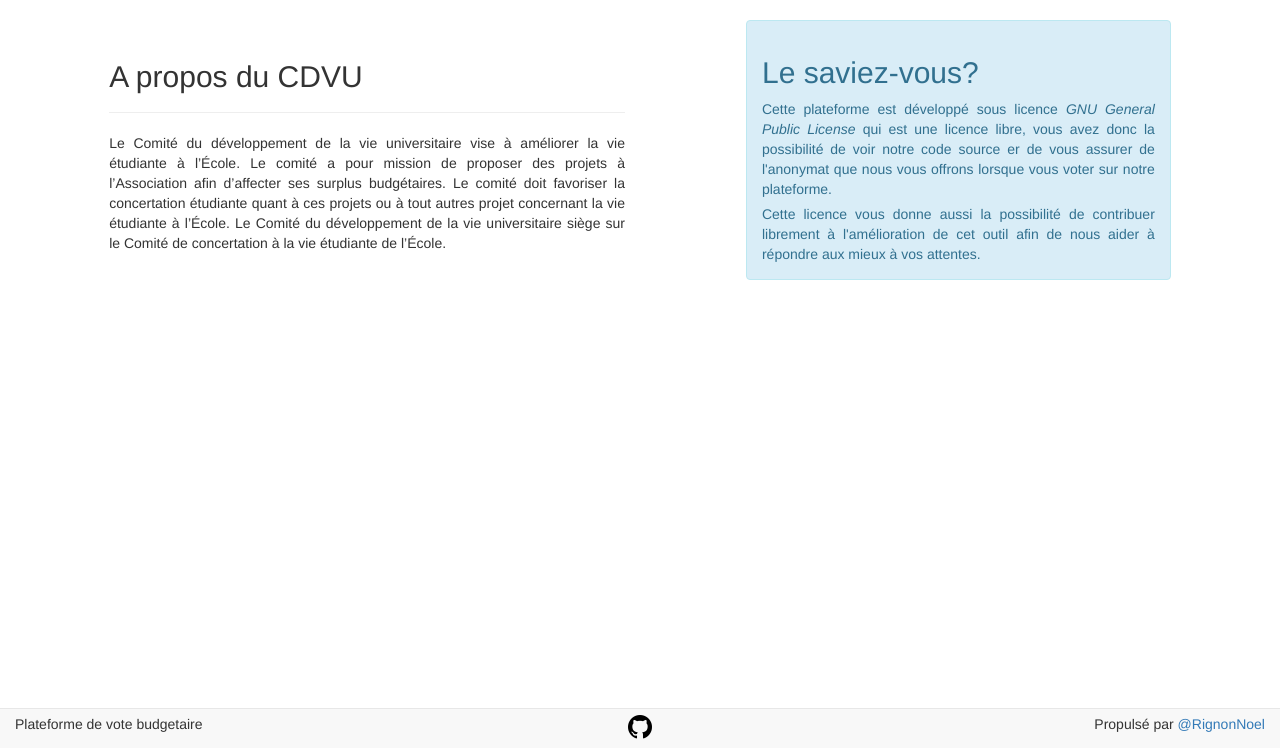
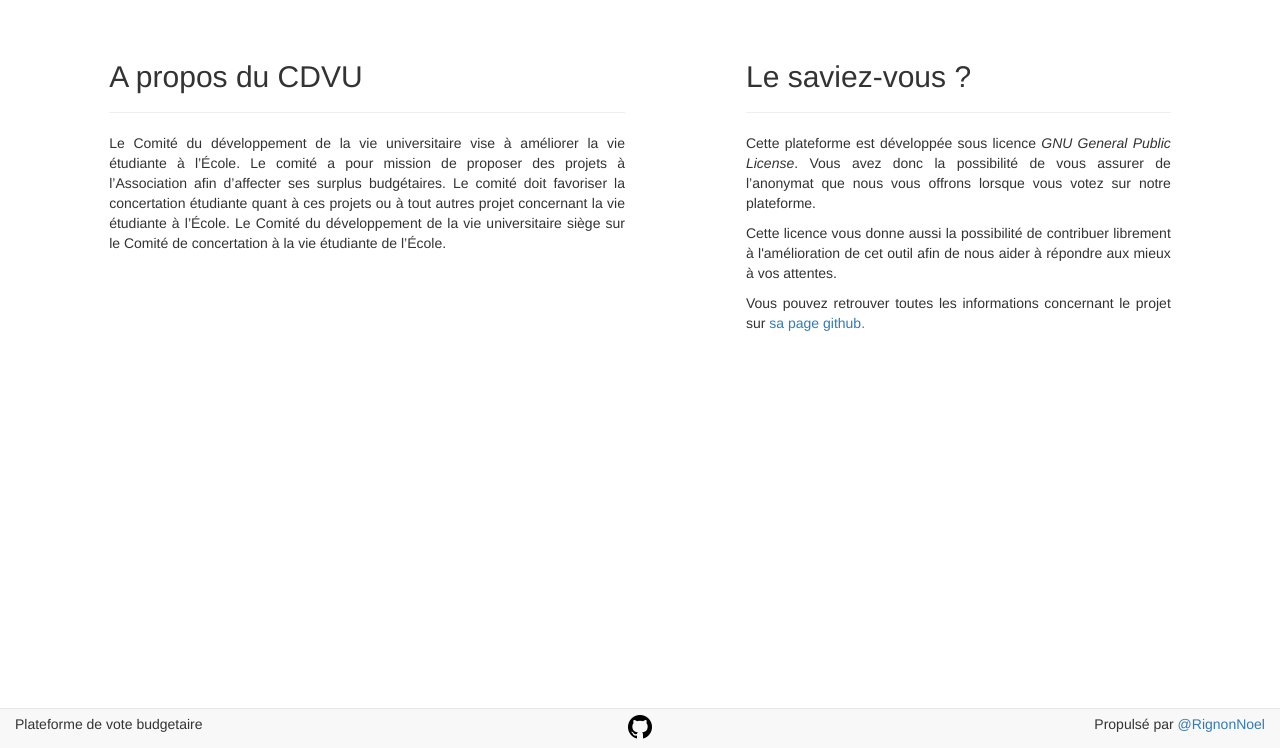
Before and after one commit to CDVU/plateforme-de-vote-budgetaire, a Django app: page / in a window 1280 px wide. Shown: the part 52-800 px from the top of the page. Run offline with Django 3.2, Linux system fonts and the light colour scheme; the visitor is signed in with stand-in values (Sample User, id 1); some libraries are stand-ins or nearby versions.

Commit message:
some fix of design

```diff
--- a/plateforme_budgetaire/pages/templates/registration/login.html
+++ b/plateforme_budgetaire/pages/templates/registration/login.html
@@ -32,13 +32,21 @@
                 <button type="submit" class="btn btn-default">Connexion</button> ou <a href="{% url 'pages:register'%}">s'inscrire</a>
             </form>
             {% else %}
-            <div class="alert alert-info text-justify">
-                <h2>Le saviez-vous?</h2>
+            <div class="page-header">
+                <h2>Le saviez-vous ?</h2>
+            </div>
+            <div class="text-justify">
                 <p>
-                    Cette plateforme est développé sous licence <em>GNU General Public License</em> qui est une licence libre, vous avez donc la possibilité de voir notre code source er de vous assurer de l'anonymat que nous vous offrons lorsque vous voter sur notre plateforme.
+                    Cette plateforme est développée sous licence <em>GNU General Public License</em>. Vous avez donc la possibilité de vous assurer de l’anonymat que nous vous offrons lorsque vous votez sur notre plateforme.
                 </p>
                 <p>
                     Cette licence vous donne aussi la possibilité de contribuer librement à l'amélioration de cet outil afin de nous aider à répondre aux mieux à vos attentes.
+                </p>
+                <p>
+                    Vous pouvez retrouver toutes les informations concernant le projet sur
+                    <a href="https://github.com/CDVU/plateforme-de-vote-budgetaire">
+                        sa page github.
+                    </a>
                 </p>
             </div>
             {% endif %}
--- a/plateforme_budgetaire/plateforme_budgetaire/static/css/style.css
+++ b/plateforme_budgetaire/plateforme_budgetaire/static/css/style.css
@@ -40,7 +40,7 @@ body {
 }
 
 #content {
-	padding-bottom: 50px;
+	padding-bottom: 150px;
 }
 
 footer {
--- a/plateforme_budgetaire/vote/templates/vote/home.html
+++ b/plateforme_budgetaire/vote/templates/vote/home.html
@@ -30,9 +30,9 @@
                         </div>
                     {% endfor %}
                 {% else %}
-                    <div class="alert alert-info text-justify">
-                        <h4>Il n'y a pas de vote pour le moment.</h4>
-                        Cependant nous vous invitons a rester informer pour ne pas rater le suivant.
+                    <div class="alert alert-info">
+                        <h4>Pas de votes pour le moment.</h4>
+                        Cependant, nous vous invitons à rester informer pour ne pas rater le suivant.
                     </div>
                 {% endif %}
             </div>
```
